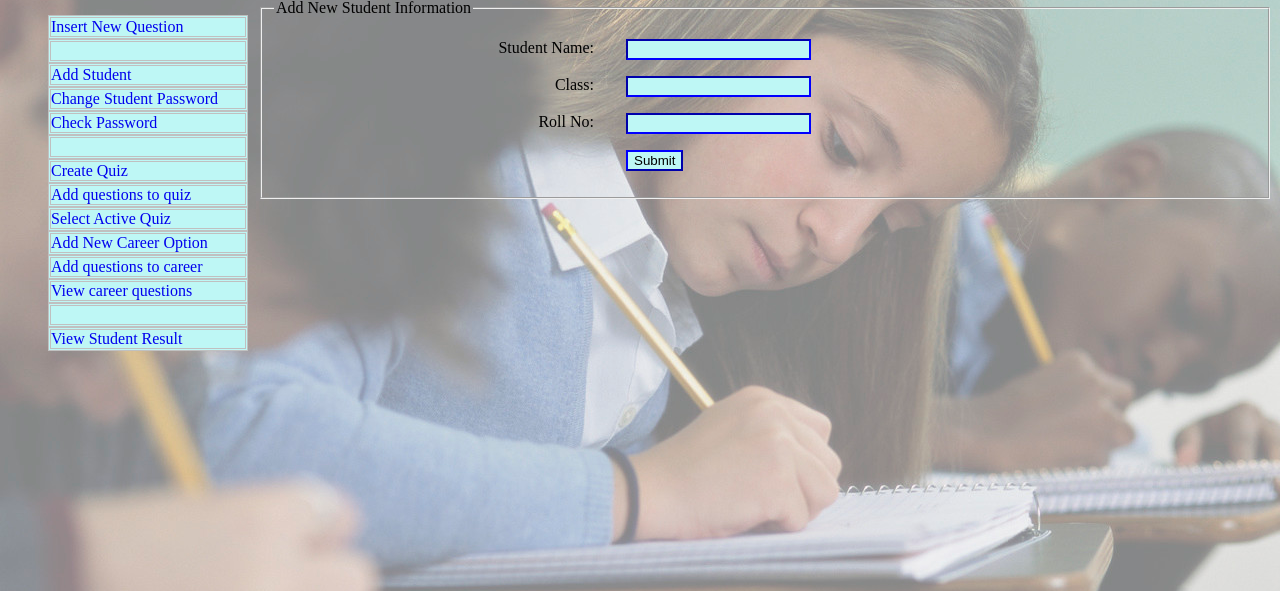
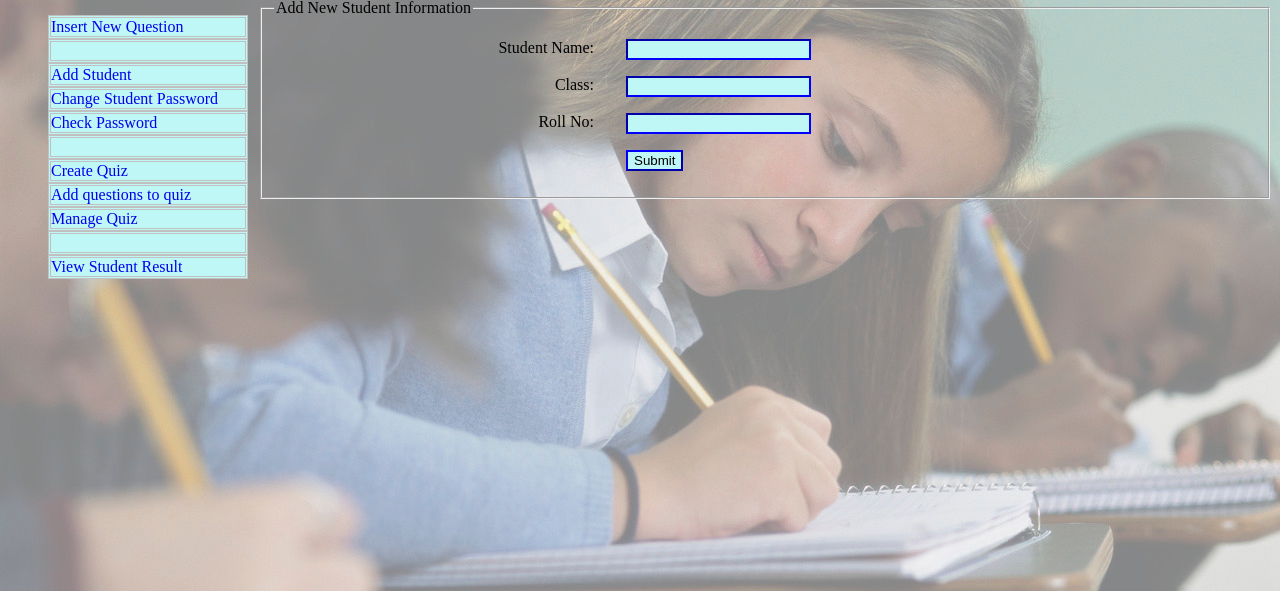
Before and after one commit to ankigupt0000/quiz, a PHP site: page /view/AddStudent.php in a window 1280 px wide. Shown: the part 159-750 px from the top of the page. Run offline with PHP 8.4, Linux system fonts and the light colour scheme; the visitor is signed in with stand-in values (Sample User, id 1).

Commit message:
changes according to new website

```diff
--- a/controller/studentlogin.php
+++ b/controller/studentlogin.php
@@ -7,7 +7,7 @@
 	updateSession($cls,$rollno,$password);
 	if(checkStudent($cls, $rollno, $password)==1)
 	{
-		header('location: ../view/SelectCareer.php');
+		header('Location: ../view/Instructions.php');
 	}
 	else
 	{
--- a/view/Instructions.php
+++ b/view/Instructions.php
@@ -18,9 +18,8 @@ body
 </style>
 </head>
 <body>
-<form action='../view/QuestionShow.php' method='post'>
+<form action='../controller/SelectCareer.php' onsubmit='return Check3Only()'>
 <fieldset>
-<form action='../controller/SelectCareer.php' onsubmit='return Check3Only()'>
         <textarea readonly rows="8" cols="60">Instructions:
 
 1.There are 30 Questions in the Quiz
--- a/view/menu.php
+++ b/view/menu.php
@@ -27,16 +27,7 @@
 			<a href="QuizQuestion.php">Add questions to quiz</a>
 		</li>
 		<li>
-			<a href="activateQuiz.php">Select Active Quiz</a>
-		</li>
-		<li>
-			<a href="addCareer.php">Add New Career Option</a>
-		</li>
-		<li>
-			<a href="careerQuestion.php">Add questions to career </a>
-		</li>
-		<li>
-			<a href="viewCareerOption.php">View career questions </a>
+			<a href="activateQuiz.php">Manage Quiz</a>
 		</li>
 		<li>&nbsp;
 		</li>
```
